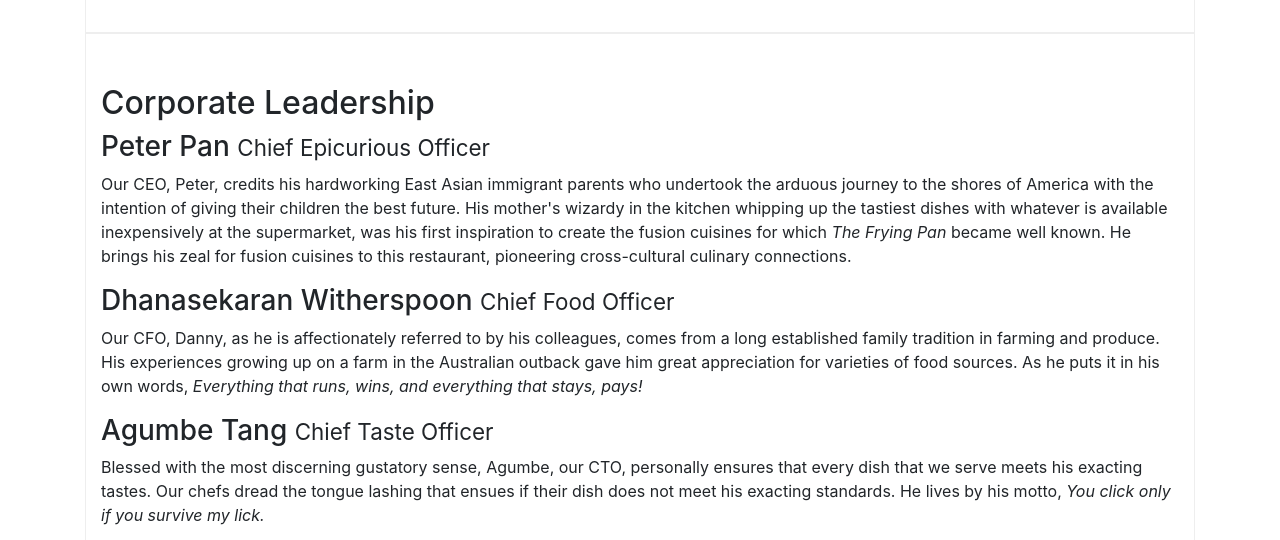
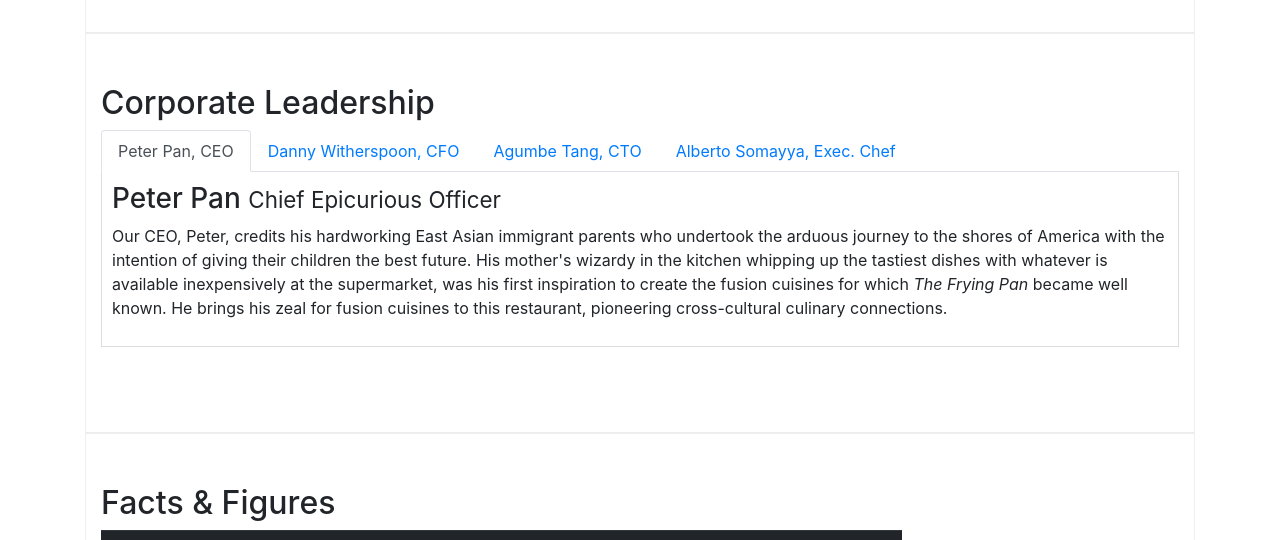
Before and after one commit to Carlos-Diaz-07/conFusion, a website: page aboutus.html in a window 1280 px wide. Shown: the part 940-1480 px from the top of the page. Drawn offline with nearby package versions, Linux system fonts and the light colour scheme.

Commit message:
Created about us tabs

```diff
--- a/aboutus.html
+++ b/aboutus.html
@@ -109,30 +109,71 @@
     <div class="row row-content">
       <div class="col-12">
         <h2>Corporate Leadership</h2>
+
+        <ul class="nav nav-tabs">
+          <li class="nav-item">
+            <a class="nav-link active" href="#peter" role="tab" data-toggle="tab">Peter Pan, CEO</a>
+          </li>
+          <li class="nav-item">
+            <a class="nav-link" href="#danny" role="tab" data-toggle="tab">Danny Witherspoon, CFO</a>
+          </li>
+          <li class="nav-item">
+            <a class="nav-link" href="#agumbe" role="tab" data-toggle="tab">Agumbe Tang, CTO</a>
+          </li>
+          <li class="nav-item">
+            <a class="nav-link" href="#alberto" role="tab" data-toggle="tab">Alberto Somayya, Exec. Chef</a>
+          </li>
+        </ul>
+        <div class="tab-content">
+
+          <div role="tabpanel" class="tab-pane fade show active" id="peter">
             <h3>Peter Pan <small>Chief Epicurious Officer</small></h3>
-        <p class="d-none d-sm-block">Our CEO, Peter, credits his hardworking East Asian immigrant parents who undertook
+            <p class="d-none d-sm-block">Our CEO, Peter, credits his hardworking East Asian immigrant parents who
+              undertook
               the arduous journey to the
               shores of America with the intention of giving their children the best future. His mother's wizardy in the
-          kitchen whipping up the tastiest dishes with whatever is available inexpensively at the supermarket, was his
-          first inspiration to create the fusion cuisines for which <em>The Frying Pan</em> became well known. He brings
-          his zeal for fusion cuisines to this restaurant, pioneering cross-cultural culinary connections.</p>
+              kitchen whipping up the tastiest dishes with whatever is available inexpensively at the supermarket, was
+              his
+              first inspiration to create the fusion cuisines for which <em>The Frying Pan</em> became well known. He
+              brings
+              his zeal for fusion cuisines to this restaurant, pioneering cross-cultural culinary connections.
+            </p>
+          </div>
+
+          <div role="tabpanel" class="tab-pane fade" id="danny">
             <h3>Dhanasekaran Witherspoon <small>Chief Food Officer</small></h3>
-        <p class="d-none d-sm-block">Our CFO, Danny, as he is affectionately referred to by his colleagues, comes from a
+            <p class="d-none d-sm-block">Our CFO, Danny, as he is affectionately referred to by his colleagues, comes
+              from
+              a
               long established family
               tradition in farming and produce. His experiences growing up on a farm in the Australian outback gave him
-          great appreciation for varieties of food sources. As he puts it in his own words, <em>Everything that runs,
-            wins, and everything that stays, pays!</em></p>
+              great appreciation for varieties of food sources. As he puts it in his own words, <em>Everything that
+                runs,
+                wins, and everything that stays, pays!</em>
+            </p>
+          </div>
+
+          <div role="tabpanel" class="tab-pane fade" id="agumbe">
             <h3>Agumbe Tang <small>Chief Taste Officer</small></h3>
             <p class="d-none d-sm-block">Blessed with the most discerning gustatory sense, Agumbe, our CTO, personally
               ensures that every dish that we
-          serve meets his exacting tastes. Our chefs dread the tongue lashing that ensues if their dish does not meet
-          his exacting standards. He lives by his motto, <em>You click only if you survive my lick.</em></p>
+              serve meets his exacting tastes. Our chefs dread the tongue lashing that ensues if their dish does not
+              meet
+              his exacting standards. He lives by his motto, <em>You click only if you survive my lick.</em>
+            </p>
+          </div>
+
+          <div role="tabpanel" class="tab-pane fade" id="alberto">
             <h3>Alberto Somayya <small>Executive Chef</small></h3>
-        <p class="d-none d-sm-block">Award winning three-star Michelin chef with wide International experience having
+            <p class="d-none d-sm-block">Award winning three-star Michelin chef with wide International experience
+              having
               worked closely with whos-who
               in the culinary world, he specializes in creating mouthwatering Indo-Italian fusion experiences. He says,
               <em>Put together the cuisines from the two craziest cultures, and you get a winning hit! Amma Mia!</em>
             </p>
+          </div>
+        </div>
+
       </div>
     </div>
     <div class="row row-content">
--- a/css/styles.css
+++ b/css/styles.css
@@ -37,3 +37,10 @@ body {
 .navbar-dark {
   background-color: #512DA8;
 }
+
+.tab-content {
+  border-left: 1px solid #ddd;
+  border-right: 1px solid #ddd;
+  border-bottom: 1px solid #ddd;
+  padding: 10px;
+}
```
Lines whose indentation alone changed are shown as unchanged.
